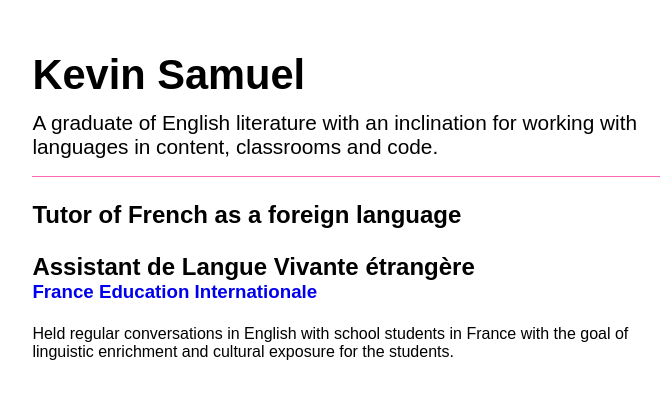
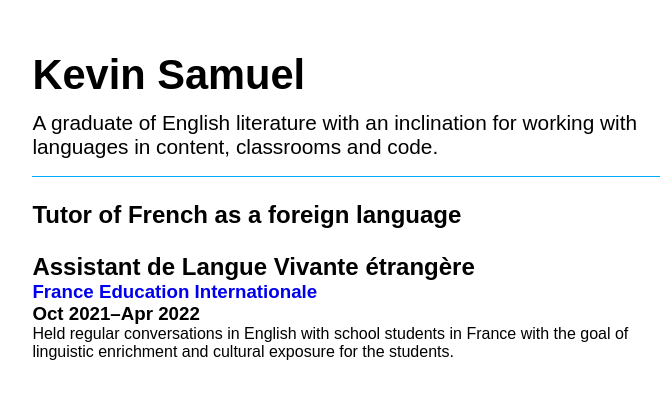
Before and after one commit to kevinnls/resume, a Jekyll site: the page built from index.md, in a window 1280 px wide. Shown: the top 399 px of the page, without its empty margins (294-961 px from the left). Built offline with Jekyll 4.4.1, drawn with Linux system fonts in a browser that asks for light colours.

Commit message:
use color variables in styling

```diff
--- a/_includes/layout.css
+++ b/_includes/layout.css
@@ -48,7 +48,7 @@ main {
 
 header {
   padding-bottom: 0.5em;
-  border-bottom: 1px solid hotpink;
+  border-bottom: 1px solid var(--theme-accent);
   font-size: 1.3em;
   padding-top: 2em;
 }
@@ -66,7 +66,7 @@ header {
 }
 
 h3.period {
-  color: hsla(0, 0%, 100%, .75);
+  color: var(--fg-color);
 }
 
 /* vim: set expandtab tabstop=2 shiftwidth=2: */
```
